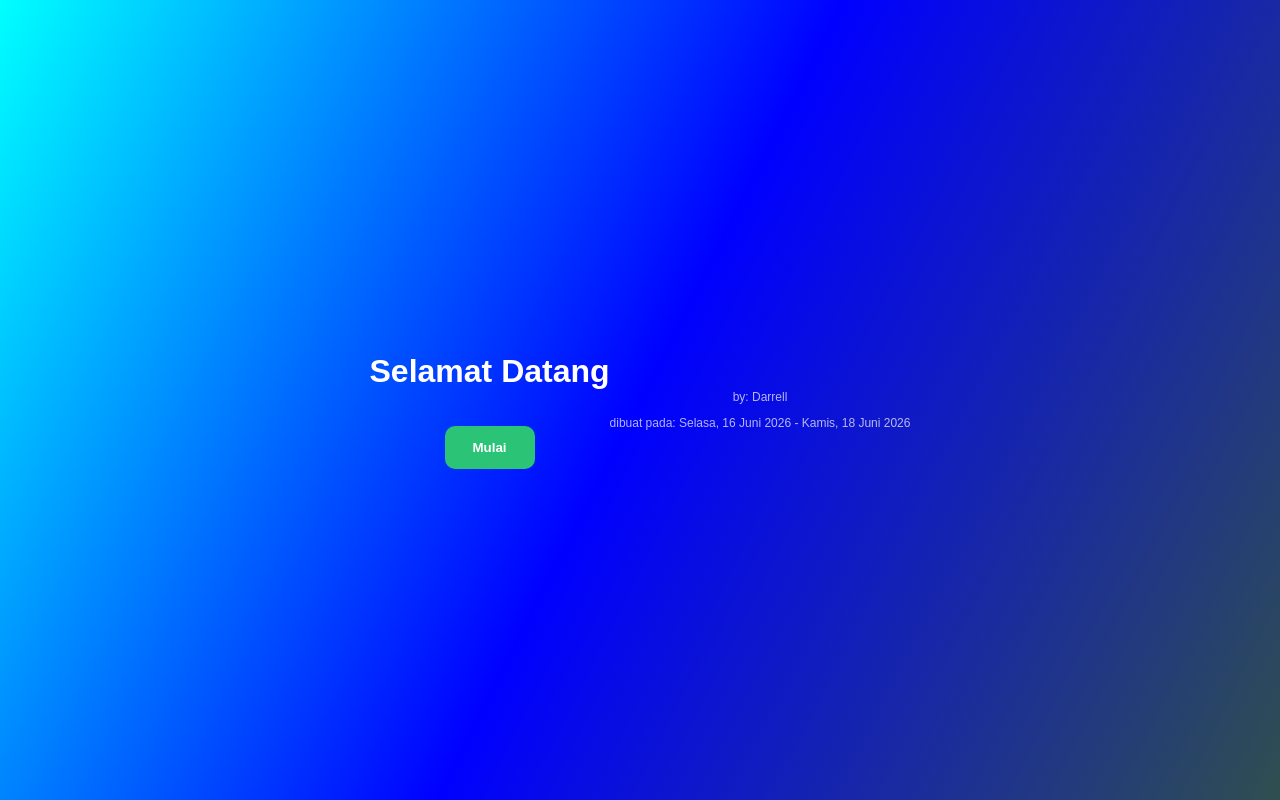
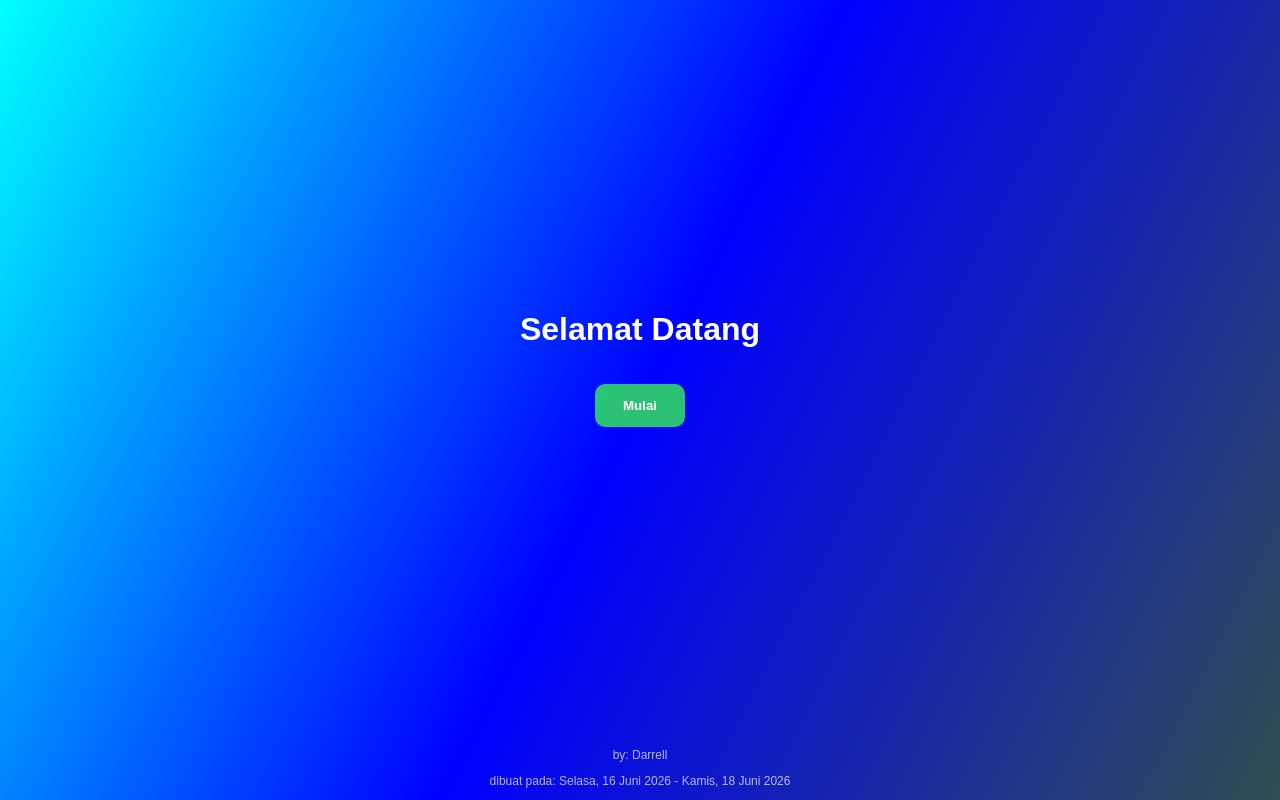
Before and after one commit to LNG-Benedict/web, a plain HTML site: page index.html in a window 1280 px wide. Drawn offline with Linux system fonts and the light colour scheme.

Commit message:
Update web.css

```diff
--- a/web.css
+++ b/web.css
@@ -2,9 +2,7 @@ body{
   margin: 0;
   min-height: 100vh;
   display: flex;
-  justify-content: center;
-  align-items: center;
-  text-align: center;
+  flex-direction: column;
   background: linear-gradient(117deg, aqua, blue, darkslategray);
   font-size: 16px;
   font-family: Arial, sans-serif;
@@ -70,6 +68,12 @@ button:active{
     width: 100%;
   }
 }
+#app{
+  flex: 1;
+  display: flex;
+  justify-content: center;
+  align-items: center;
+}
 #footer{
   margin-top: 20px;
   text-align: center;
```
